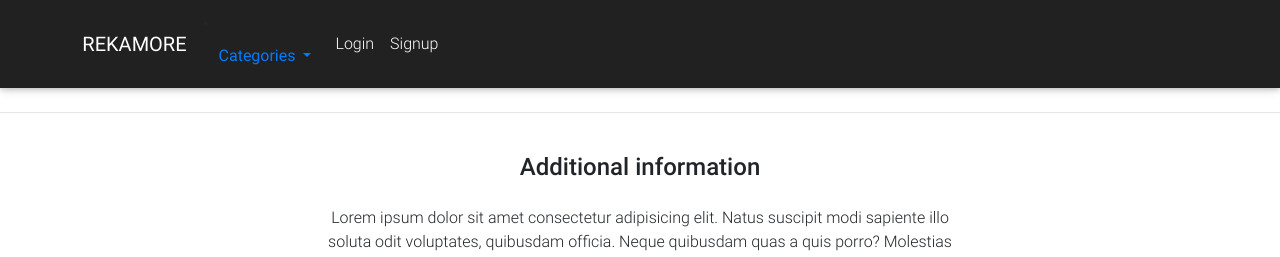
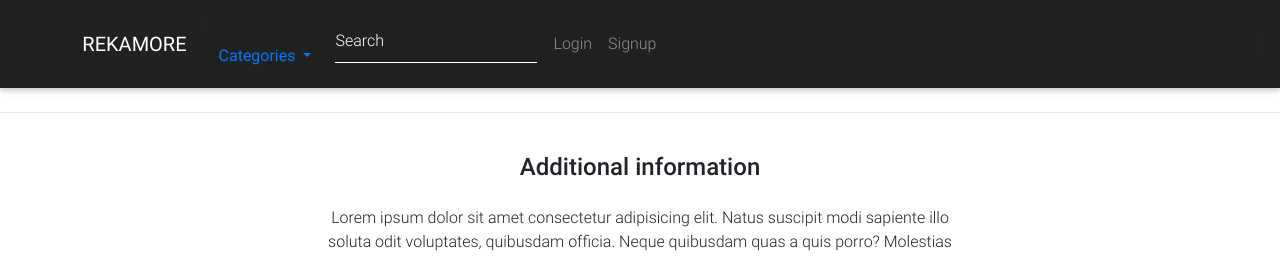
Before and after one commit to floydflava/comfi, a Django app: page /accessories in a window 1280 px wide. Shown: the top 257 px of the page. Run offline with Django 3.2, Linux system fonts and the light colour scheme; data that the repository does not hold is empty; some libraries are stand-ins or nearby versions.

Commit message:
initial commit

```diff
--- a/templates/navbar.html
+++ b/templates/navbar.html
@@ -35,39 +35,39 @@
 
         <!-- Left -->
         <ul class="navbar-nav mr-auto">
-          <!-- <form class="form-inline" action="{% url 'rope:search' %}" method="get">
+          <form class="form-inline" action="{% url 'rope:search' %}" method="get">
             <div class="md-form my-0">
               <input class="form-control mr-sm-2" name="q" type="text" placeholder="Search" aria-label="Search">
             </div>
-          </form>  -->
+          </form>
           <ul class="navbar-nav nav-flex-icons">
             {% if request.user.is_authenticated %}
-            <li class="nav-item">
+
               <a href="{% url 'rope:order-summary' %}" class="nav-link waves-effect">
                 <span class="badge red z-depth-1 mr-1"> {{ request.user|cart_item_count }} </span>
                 <i class="fas fa-shopping-cart"></i>
                 <span class="clearfix d-none d-sm-inline-block"> Cart </span>
               </a>
-            </li>
+          </ul>
 
-            <li class="nav-item">
+
               <a class="nav-link waves-effect" href="{% url 'account_logout' %}">
                 <span class="clearfix d-none d-sm-inline-block"> Logout </span>
               </a>
-            </li>
+
             {% else %}
-            <li class="nav-item">
+
               <a class="nav-link waves-effect" href="{% url 'account_login' %}">
                 <span class="clearfix d-none d-sm-inline-block"> Login </span>
               </a>
-            </li>
-            <li class="nav-item">
+
+
               <a class="nav-link waves-effect" href="{% url 'account_signup' %}">
                 <span class="clearfix d-none d-sm-inline-block"> Signup </span>
               </a>
-            </li>
+
             {% endif %}
-          </ul>
+
 
 
 
```
